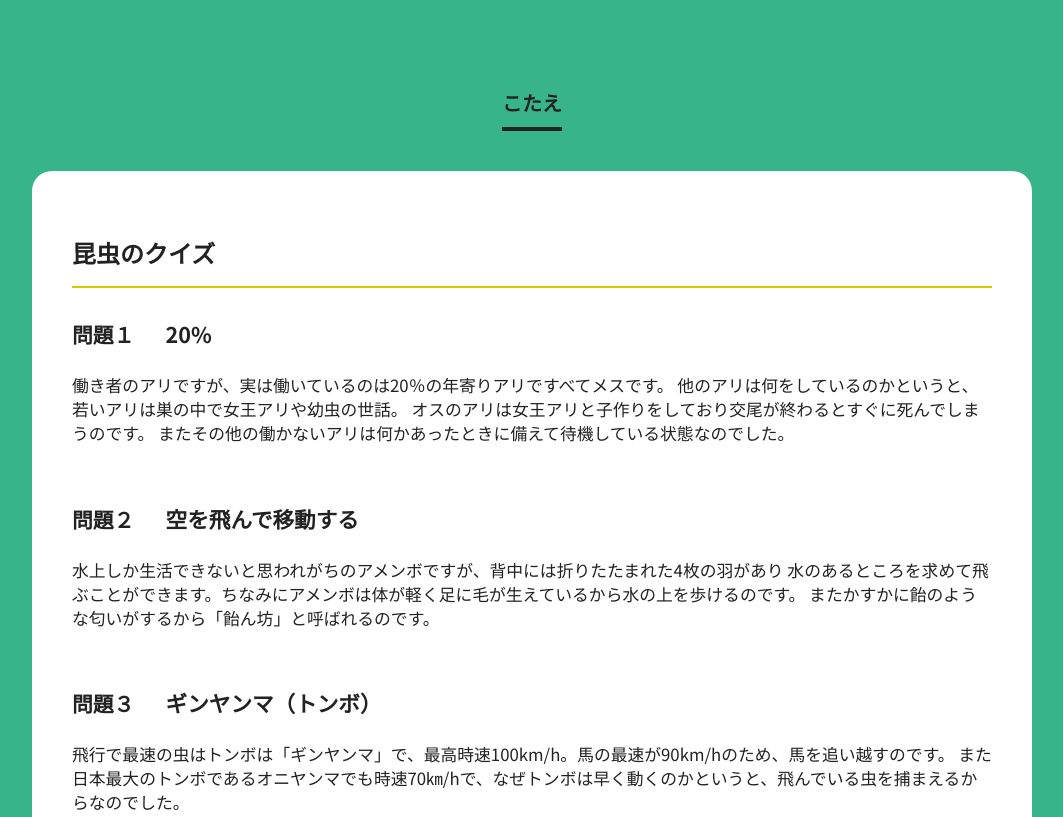
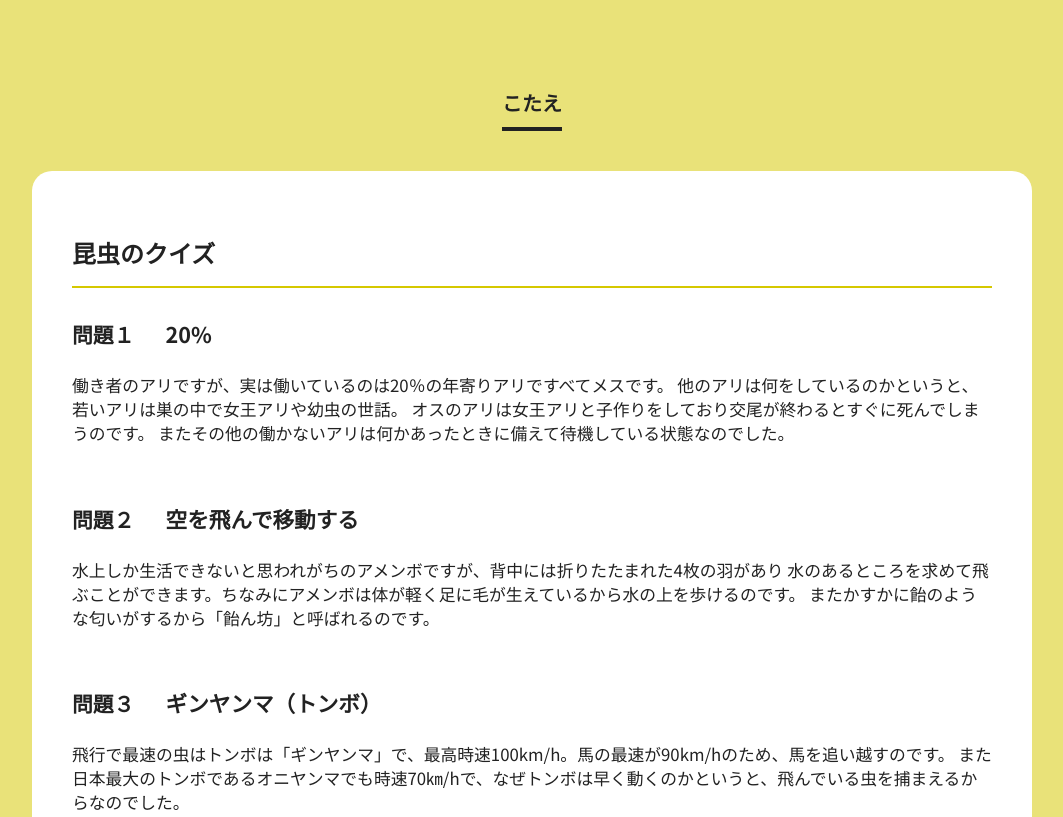
Before and after one commit to ikimono100/answer, a plain HTML site: page index.html in a window 1280 px wide. Shown: the top 817 px of the page, without its empty margins (108-1171 px from the left). Drawn offline with Linux system fonts and the light colour scheme.

Commit message:
Update style.css

```diff
--- a/style.css
+++ b/style.css
@@ -3,7 +3,7 @@
 body {
   font-family: 'Noto Sans JP', sans-serif;
   color: #222;
-  background-color: #38b48b;
+  background-color: #e9e279;
 }
 
 /* information
@@ -12,7 +12,7 @@ body {
   padding: 80px 0 100px;
   color: #222;
   text-align: center;
-  background-color: #38b48b;
+  background-color: #e9e279;
 }
 
 #information .wrapper {
```
